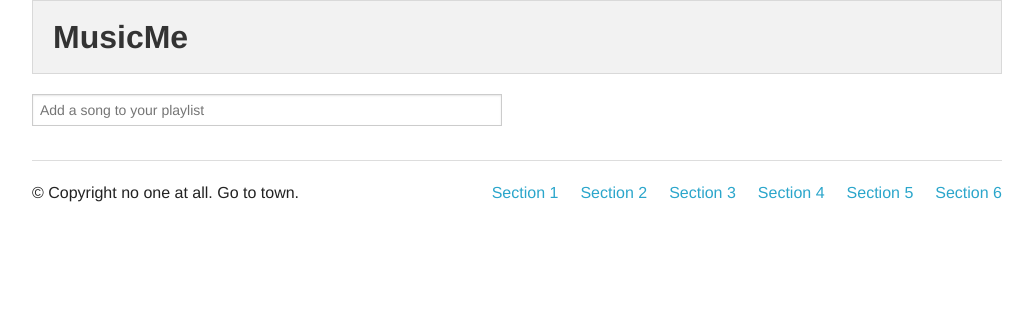
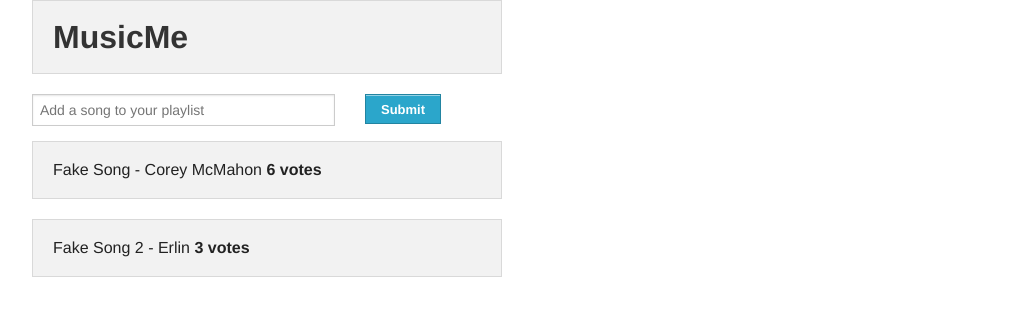
Before and after one commit to vfang/MusicMe, a Django app: page / in a window 1280 px wide. Shown: the top 316 px of the page, without its empty margins (123-1156 px from the left). Run offline with Django 3.2, Linux system fonts and the light colour scheme; parts of the project's set-up code (start-up, migrations or seed data) failed here and were passed over.

Commit message:
added files

```diff
--- a/playlist/static/playlist/js/musicme.js
+++ b/playlist/static/playlist/js/musicme.js
@@ -0,0 +1,23 @@
+function createPlaylistElement(ele){
+	var html = "<div class='panel'>" + ele.songtitle + " - " + ele.artist + " " + "<b>" + ele.count + " votes</b></div>"
+	return html;
+
+}
+
+function showList(list){
+	var html = "";
+	for(var i in list){
+		html += createPlaylistElement(list[i]);
+		console.log(html);
+	}
+	$('#playlist').append(html);
+}
+
+var fake = [{"songtitle":"Fake Song", "artist":"Corey McMahon", "count":6},
+{"songtitle":"Fake Song 2", "artist":"Erlin", "count":3}]
+
+
+$(document).ready(function(){
+	console.log("running")
+;	showList(fake);
+})
--- a/playlist/templates/playlist/index.html
+++ b/playlist/templates/playlist/index.html
@@ -1,17 +1,16 @@
-{% load staticfiles %}
 <!DOCTYPE html>
-<!--[if IE 8]> 				 <html class="no-js lt-ie9" lang="en" > <![endif]-->
+<!--[if IE 8]>         <html class="no-js lt-ie9" lang="en" > <![endif]-->
 <!--[if gt IE 8]><!--> <html class="no-js" lang="en" > <!--<![endif]-->
 
 <head>
-	<meta charset="utf-8" />
+  <meta charset="utf-8" />
   <meta name="viewport" content="width=device-width" />
   <title>MusicMe</title>
 
 
-  <link rel="stylesheet" href="{% static "playlist/css/foundation.css" %}" />
-  <link rel="stylesheet" href="{% static "playlist/css/musicme.css" %}" />
-  <link rel="stylesheet" type="text/css" href="{% static "playlist/css/normalize.css" %}">
+  <link rel="stylesheet" href="css/foundation.css" />
+  <link rel="stylesheet" href="css/musicme.css" />
+  <link rel="stylesheet" type="text/css" href="css/normalize.css">
 
   <script src="js/vendor/custom.modernizr.js"></script>
 
@@ -20,7 +19,7 @@
  <!-- Header and Nav -->
 
   <div class="row">
-    <div class="large-12 columns">
+    <div class="large-6 columns end">
       <div class="panel">
         <h1>MusicMe</h1>
       </div>
@@ -66,8 +65,18 @@
 
     <!-- Main Feed -->
     <!-- This has been source ordered to come first in the markup (and on small devices) but to be to the right of the nav on larger screens -->
-    <div id="playlistarea" class="large-6 columns">
-    	<input id="songsearch" type="text" placeholder="Add a song to your playlist" />
+    <div id="playlistarea" class="large-6 columns end">
+      <div class="row">
+        <div class="large-8 columns">
+          <input id="songsearch" type="text" placeholder="Add a song to your playlist" />
+        </div>
+        <div class="large-4 columns">
+          <a href="#" class="button small" css="float: left;">Submit</a>
+        </div>
+      </div>
+      <div id="playlist">
+      </div>
+
 
 
 
@@ -85,7 +94,7 @@
 
   <!-- Footer -->
 
-  <footer class="row">
+  <!-- <footer class="row">
     <div class="large-12 columns">
       <hr />
       <div class="row">
@@ -104,6 +113,8 @@
         </div>
       </div>
     </div>
-  </footer>
+  </footer> -->
+  <script type="text/javascript" src="js/vendor/jquery.js"></script>
+  <script type="text/javascript" src="js/musicme.js"></script>
 </body>
 </html>
```
